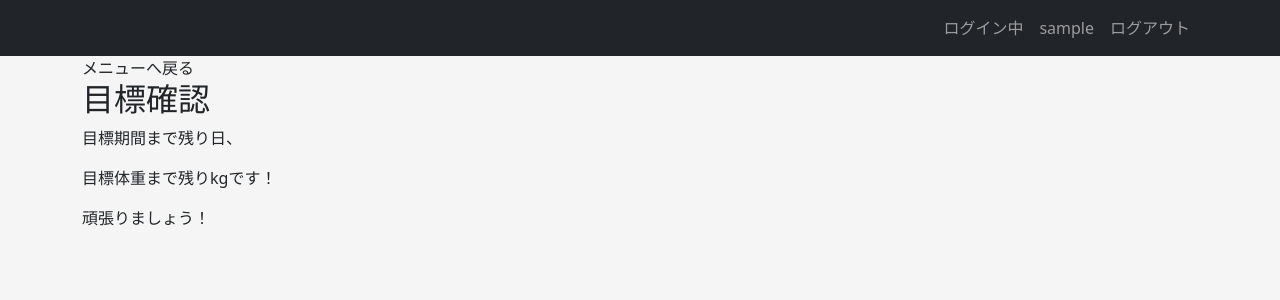
After one commit to TabataMasahito/Dteam, a Flask app: page /confirmyourgoal in a window 1280 px wide. The commit adds this page. Shown: the top 300 px of the page. Run offline with Flask 3, Linux system fonts and the light colour scheme; the visitor is signed in with stand-in values (Sample User, id 1); parts of the project's set-up code (start-up, migrations or seed data) failed here and were passed over; some libraries are stand-ins or nearby versions.

Commit message:
目標確認機能の画面だけ

```diff
--- /dev/null
+++ b/apps/exercise/templates/exercise/confirm_your_goal.html
@@ -0,0 +1,20 @@
+{% extends "exercise/base.html" %}
+{% block title %}目標確認{% endblock %}
+{% block content %}
+<a class="nav-link" href="{{ url_for('exercise.index') }}">メニューへ戻る</a>
+<h2>目標確認</h2>
+<form action="{{ url_for('exercise.confirm_your_goal') }}" method="POST" novalidate="novalidate">
+    <p>
+    目標期間まで残り日、
+    </p>
+
+    <p>
+    目標体重まで残りkgです！
+    </p>
+
+    <p>
+    頑張りましょう！
+    </p>
+
+</form>
+{% endblock %}
--- a/apps/exercise/templates/exercise/index.html
+++ b/apps/exercise/templates/exercise/index.html
@@ -7,6 +7,6 @@
 <a class="nav-link" href="{{ url_for('exercise.index') }}">運動メニュー作成</a>
 <a class="nav-link" href="{{ url_for('exercise.index') }}">体重の推移確認</a>
 <a class="nav-link" href="{{ url_for('exercise.weight_record') }}">体重の記録</a>
-<a class="nav-link" href="{{ url_for('exercise.index') }}">目標管理</a>
+<a class="nav-link" href="{{ url_for('exercise.confirm_your_goal') }}">目標管理</a>
 <a class="nav-link" href="{{ url_for('exercise.index') }}">ユーザー情報管理</a>
 {% endblock %}
--- a/apps/exercise/views.py
+++ b/apps/exercise/views.py
@@ -35,3 +35,8 @@ def weight_record():
 def goal_setting():
     form = GoolSettingForm()
     return render_template("exercise/goal_setting.html", form=form)
+
+@dt.route("/confirmyourgoal")
+@login_required
+def confirm_your_goal():
+    return render_template("exercise/confirm_your_goal.html")
```
